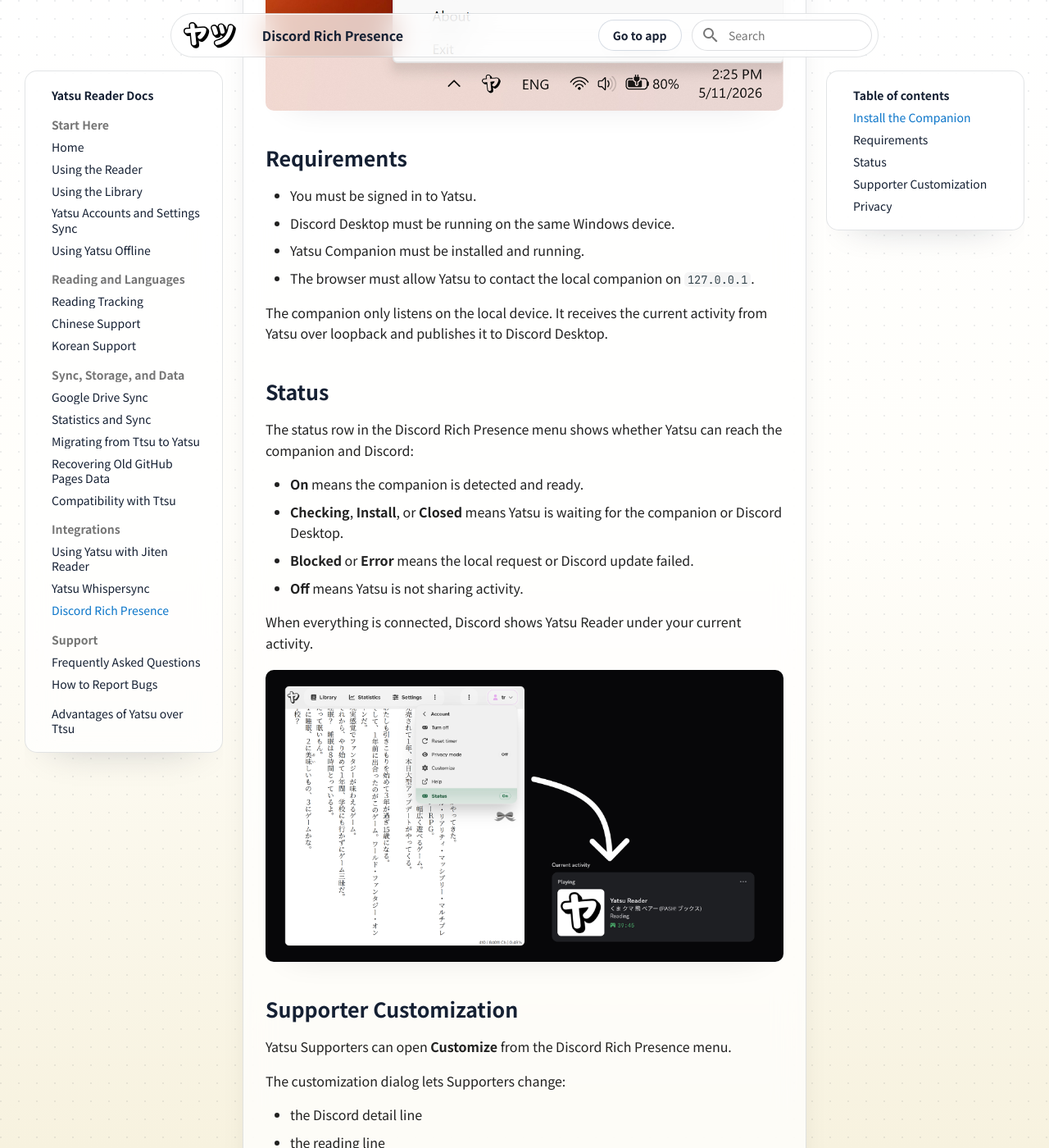
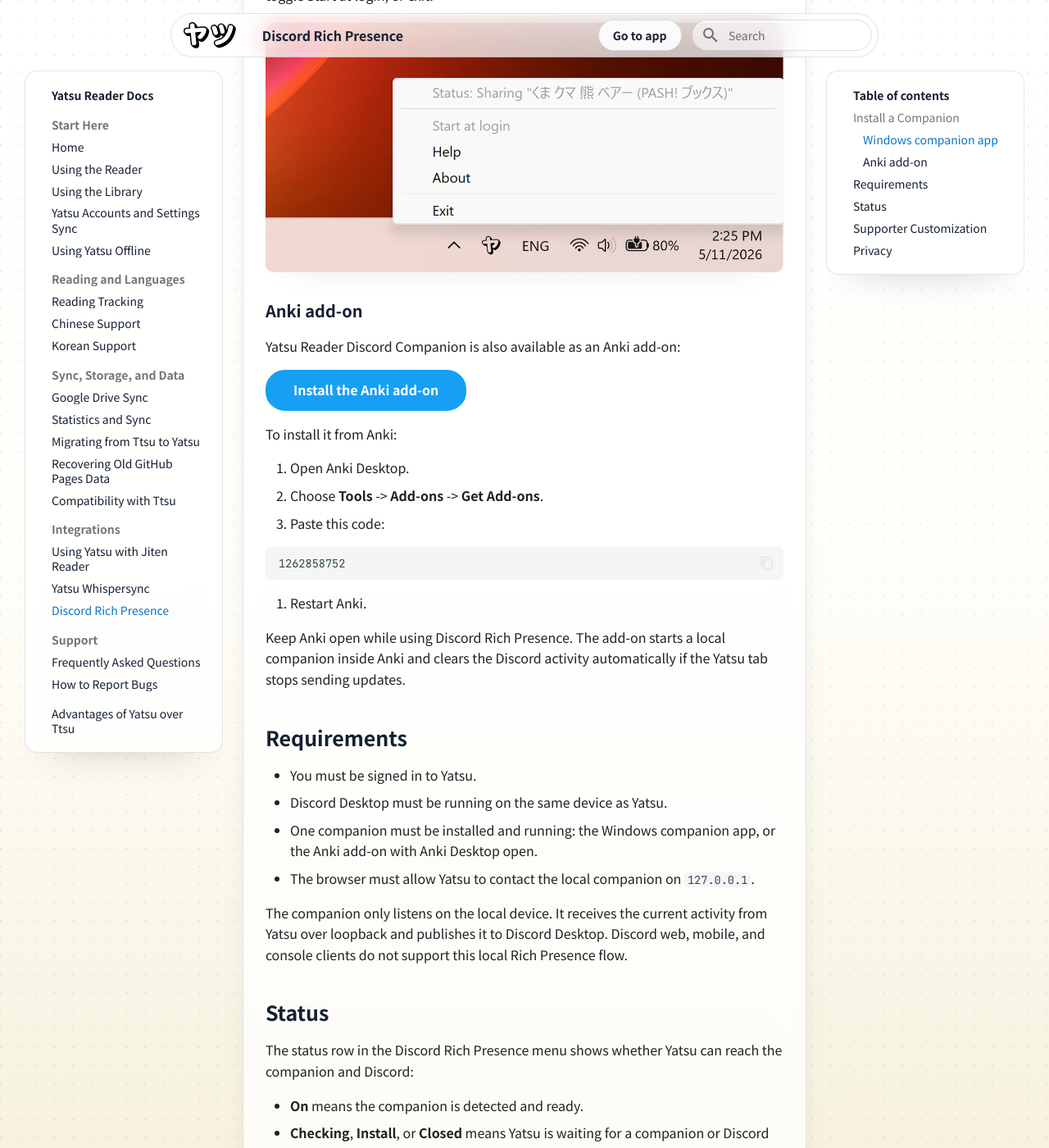
Before and after one commit to ytrms/yatsu-reader-docs, an MkDocs documentation site: the page built from docs/discord-rich-presence.md, in a window 1280 px wide and 1400 px high, scrolled down 939 px. Shown: the whole window at 82% size. Built offline with MkDocs 1.6.1 and Material for MkDocs 9.7.7, drawn with Linux system fonts in a browser that asks for light colours; some of the changed text lies outside the part shown.

Commit message:
docs: add Anki companion installation

````diff
--- a/docs/discord-rich-presence.md
+++ b/docs/discord-rich-presence.md
@@ -1,36 +1,62 @@
 # Discord Rich Presence
 
-Yatsu can share your current reading activity with Discord Desktop through Yatsu Companion for Windows.
+Yatsu can share your current reading activity with Discord Desktop through a local companion.
+
+Use the Windows companion app if you read on Windows. If you read on macOS, Linux, or another setup where you usually keep Anki open, use the Yatsu Reader Discord Companion Anki add-on instead.
 
 Discord Rich Presence is controlled from the account menu in the top-right of Yatsu. Open **Discord Rich Presence** to turn it on or off, reset the elapsed timer, toggle privacy mode, customize its display, open help, or check the current companion status.
 
-## Install the Companion
+## Install a Companion
+
+Yatsu needs one local companion running on the same device as Yatsu, Discord Desktop, and your browser. You do not need both companion options.
+
+### Windows companion app
 
 Yatsu Companion is available from the Microsoft Store for Windows. Install and open it on the same Windows device where you use Discord Desktop and Yatsu.
 
 [Download Yatsu Companion for Windows](ms-windows-store://pdp/?productid=9NGNSPQ7Q84C){ .md-button .md-button--primary }
 
-This button opens the Microsoft Store app directly on Windows. If it does not open, use the [Microsoft Store web listing](https://apps.microsoft.com/detail/9NGNSPQ7Q84C) as a fallback. On other platforms, install the companion from a Windows device instead.
+This button opens the Microsoft Store app directly on Windows. If it does not open, use the [Microsoft Store web listing](https://apps.microsoft.com/detail/9NGNSPQ7Q84C) as a fallback.
 
 After installation, Yatsu Companion lives in the Windows system tray. Its tray menu shows whether it is sharing the current book and lets you open Help, view About, toggle Start at login, or exit.
 
 ![Yatsu Companion tray menu showing a shared book status](assets/discord-companion-tray-menu.jpg){ .yatsu-doc-screenshot }
 
+### Anki add-on
+
+Yatsu Reader Discord Companion is also available as an Anki add-on:
+
+[Install the Anki add-on](https://ankiweb.net/shared/info/1262858752){ .md-button .md-button--primary }
+
+To install it from Anki:
+
+1. Open Anki Desktop.
+2. Choose **Tools** -> **Add-ons** -> **Get Add-ons**.
+3. Paste this code:
+
+   ```text
+   1262858752
+   ```
+
+4. Restart Anki.
+
+Keep Anki open while using Discord Rich Presence. The add-on starts a local companion inside Anki and clears the Discord activity automatically if the Yatsu tab stops sending updates.
+
 ## Requirements
 
 - You must be signed in to Yatsu.
-- Discord Desktop must be running on the same Windows device.
-- Yatsu Companion must be installed and running.
+- Discord Desktop must be running on the same device as Yatsu.
+- One companion must be installed and running: the Windows companion app, or the Anki add-on with Anki Desktop open.
 - The browser must allow Yatsu to contact the local companion on `127.0.0.1`.
 
-The companion only listens on the local device. It receives the current activity from Yatsu over loopback and publishes it to Discord Desktop.
+The companion only listens on the local device. It receives the current activity from Yatsu over loopback and publishes it to Discord Desktop. Discord web, mobile, and console clients do not support this local Rich Presence flow.
 
 ## Status
 
 The status row in the Discord Rich Presence menu shows whether Yatsu can reach the companion and Discord:
 
 - **On** means the companion is detected and ready.
-- **Checking**, **Install**, or **Closed** means Yatsu is waiting for the companion or Discord Desktop.
+- **Checking**, **Install**, or **Closed** means Yatsu is waiting for a companion or Discord Desktop.
 - **Blocked** or **Error** means the local request or Discord update failed.
 - **Off** means Yatsu is not sharing activity.
 
@@ -66,10 +92,10 @@
 
 ## Privacy
 
-When Discord Rich Presence is on, Yatsu sends the companion enough local activity data to update Discord, such as the displayed book title, reading or paused state, timer setting, current completion percentage or chapter if configured, and the generated browser session ID.
+When Discord Rich Presence is on, Yatsu sends the local companion enough activity data to update Discord, such as the displayed book title, reading or paused state, timer setting, current completion percentage or chapter if configured, and the generated browser session ID.
 
 Privacy mode is available directly from the Discord Rich Presence menu. When privacy mode is on, Yatsu keeps Rich Presence active but sends generic Yatsu activity instead of the current book title, progress, or chapter.
 
-Yatsu does not send book files, book content, bookmarks, highlights, storage credentials, or your Yatsu account identifiers to the companion for Rich Presence.
+Yatsu does not send book files, book content, bookmarks, highlights, storage credentials, or your Yatsu account identifiers to the companion for Rich Presence. The Anki add-on is only used as a local host for the companion bridge; it does not need access to your Anki notes or cards.
 
 Supporter customization is stored in this browser for the signed-in Yatsu account. It does not upload books or reading data.
````
Also changed, not shown: docs/why-yatsu.md (+3 -3 lines).
